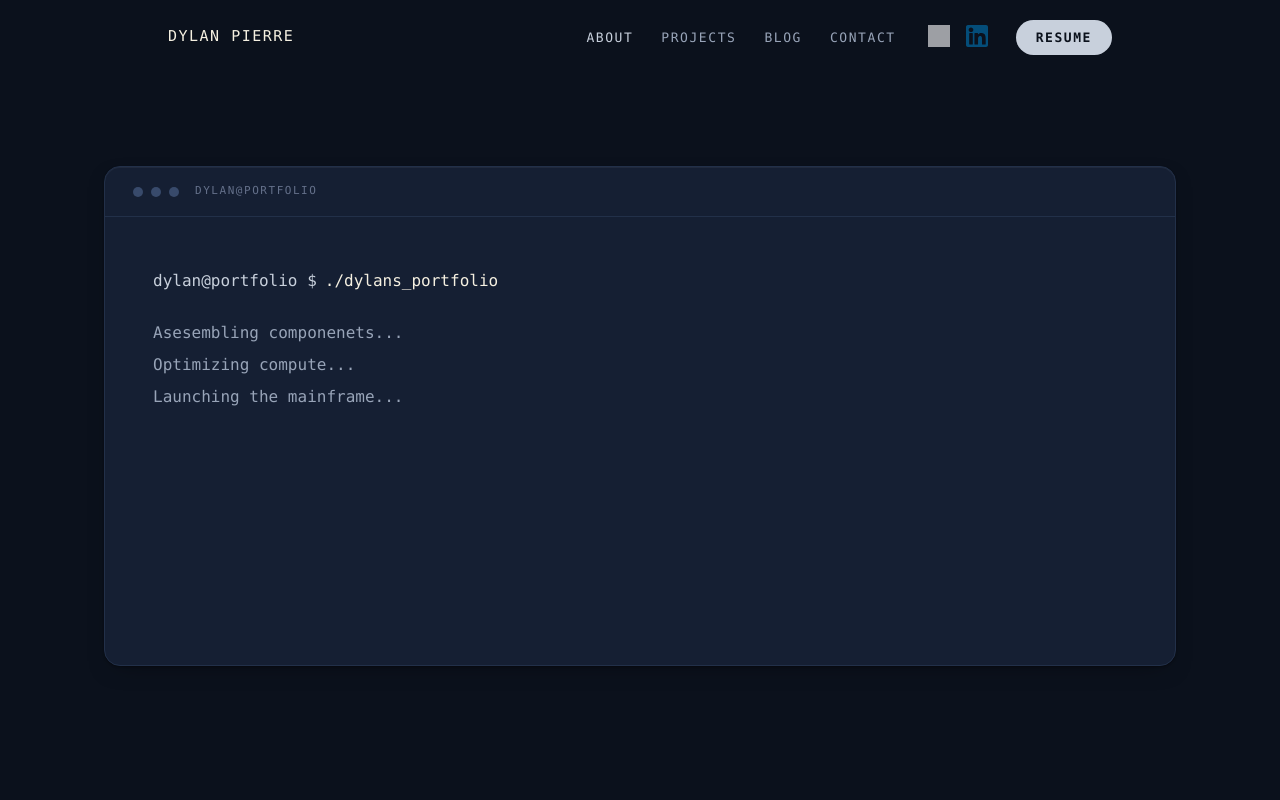
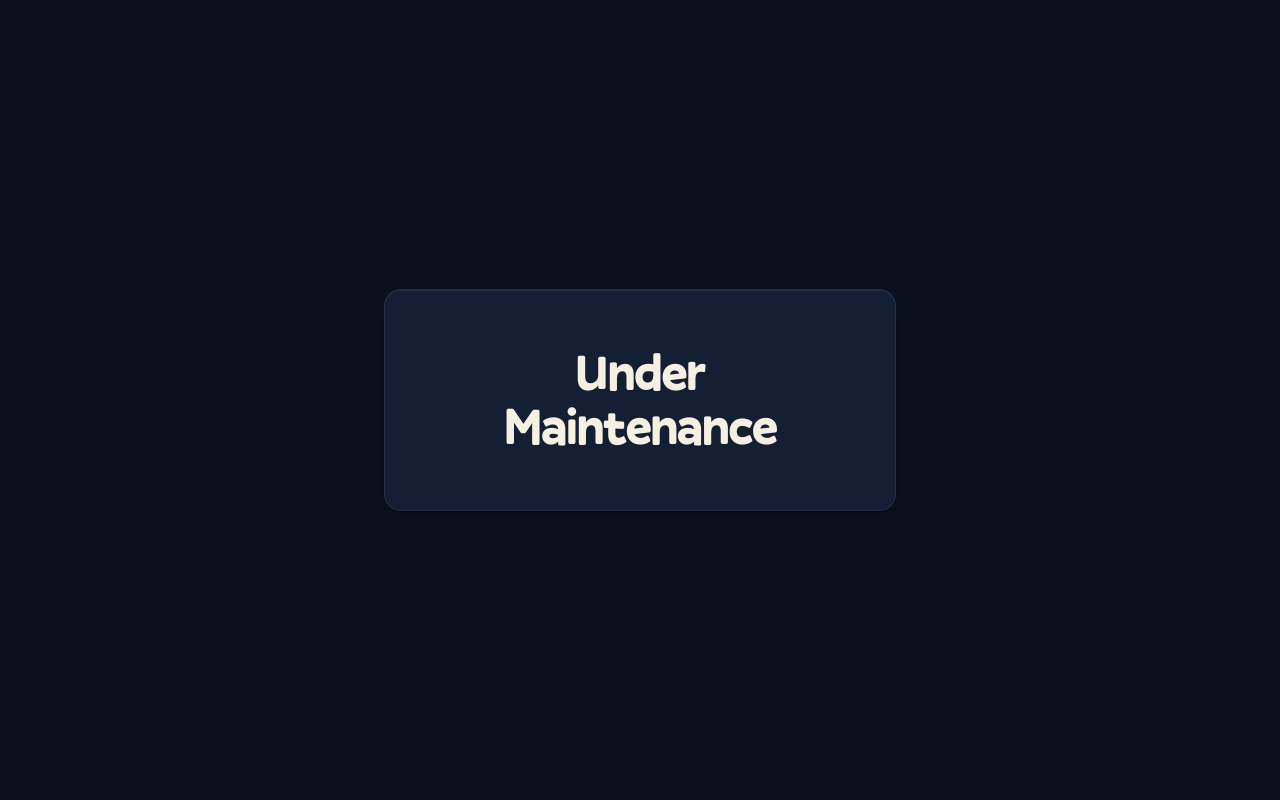
Before and after one commit to pierredyl/portfolio_website, a React (Vite) app: page / in a window 1280 px wide. Shown: the top 800 px of the page. Built offline with nearby package versions, Linux system fonts and the light colour scheme; grey boxes are pictures that could not be loaded.

Commit message:
maintenance

```diff
--- a/src/App.jsx
+++ b/src/App.jsx
@@ -10,15 +10,20 @@ import Contact from './components/Contact'
 import Blog from './components/Blog'
 import BlogPost from './components/BlogPost'
 import ProjectDetail from './components/ProjectDetail'
+import Maintenance from './components/Maintenance'
 
 function Home() {
   return (
     <>
+      {/*
       <Hero />
       <About />
       <Projects />
       <BlogSection />
       <Contact />
+      */}
+
+      <Maintenance />
     </>
   )
 }
@@ -27,7 +32,7 @@ function App() {
   return (
     <div className="bg-bg text-text min-h-screen relative">
       <Background />
-      <Navbar />
+      {/*<Navbar />*/}
       <ScrollToTop />
       <Routes>
         <Route path="/" element={<Home />} />
--- a/src/components/Hero.jsx
+++ b/src/components/Hero.jsx
@@ -7,6 +7,7 @@ export default function Hero() {
   // only if the reader hasn't already taken over. Any scroll, key, or click
   // means they're driving, and the page should not yank itself out from under
   // them.
+  {/*
   const interrupted = useRef(false)
 
   useEffect(() => {
@@ -37,5 +38,5 @@ export default function Hero() {
         </motion.div>
       </div>
     </section>
-  )
+)*/}
 }
--- /dev/null
+++ b/src/components/Maintenance.jsx
@@ -0,0 +1,9 @@
+export default function Maintenance() {
+  return (
+    <main className="min-h-screen flex items-center justify-center bg-bg px-6">
+      <div className="card w-full max-w-lg p-10 text-center sm:p-14">
+        <h1 className="h2 text-text">Under Maintenance</h1>
+      </div>
+    </main>
+  );
+}
--- a/src/data/site.js
+++ b/src/data/site.js
@@ -37,7 +37,7 @@ export const site = {
 
       // EDIT: the hidden page heading. Not drawn on screen — it is what
       // search engines and screen readers read as the page's <h1>.
-      heading: 'Dylan Pierre — Software Engineer',
+      heading: 'Dylan Pierre\'s Portfolio',
     },
   },
 
```
